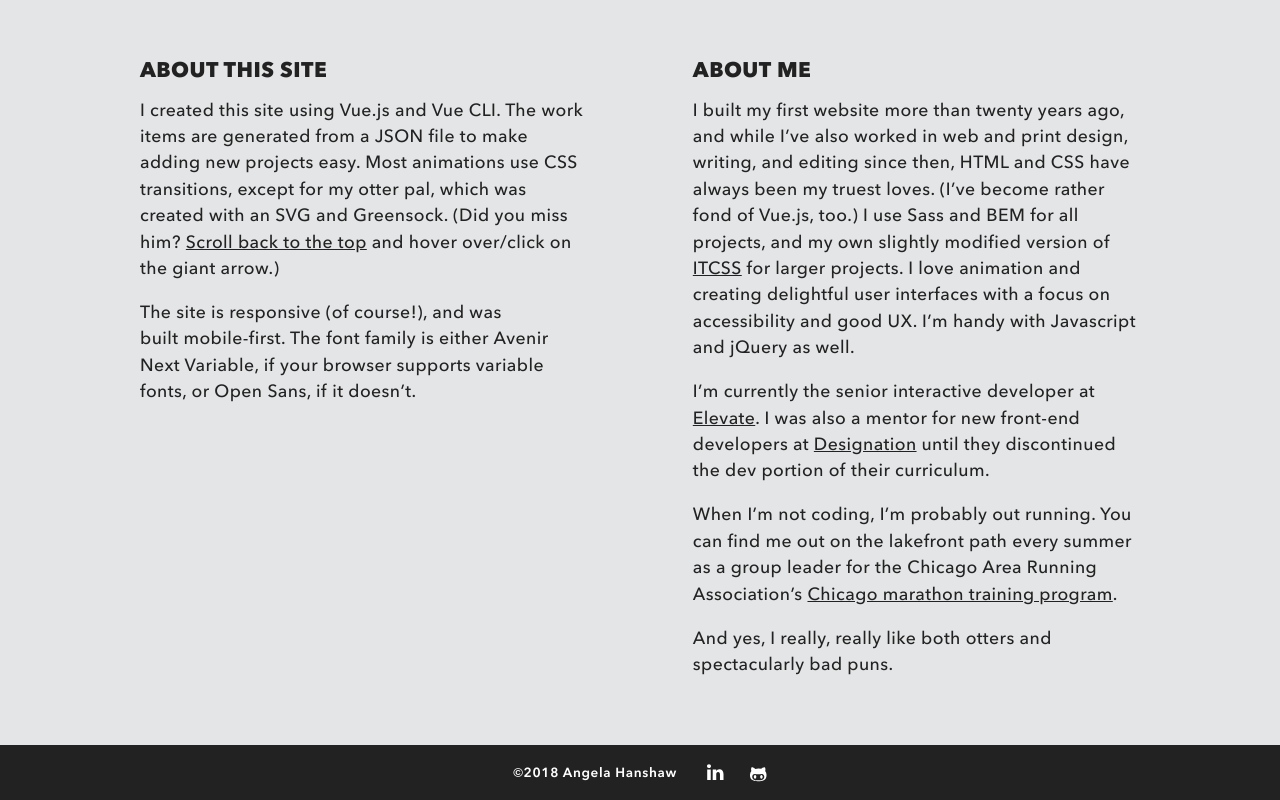
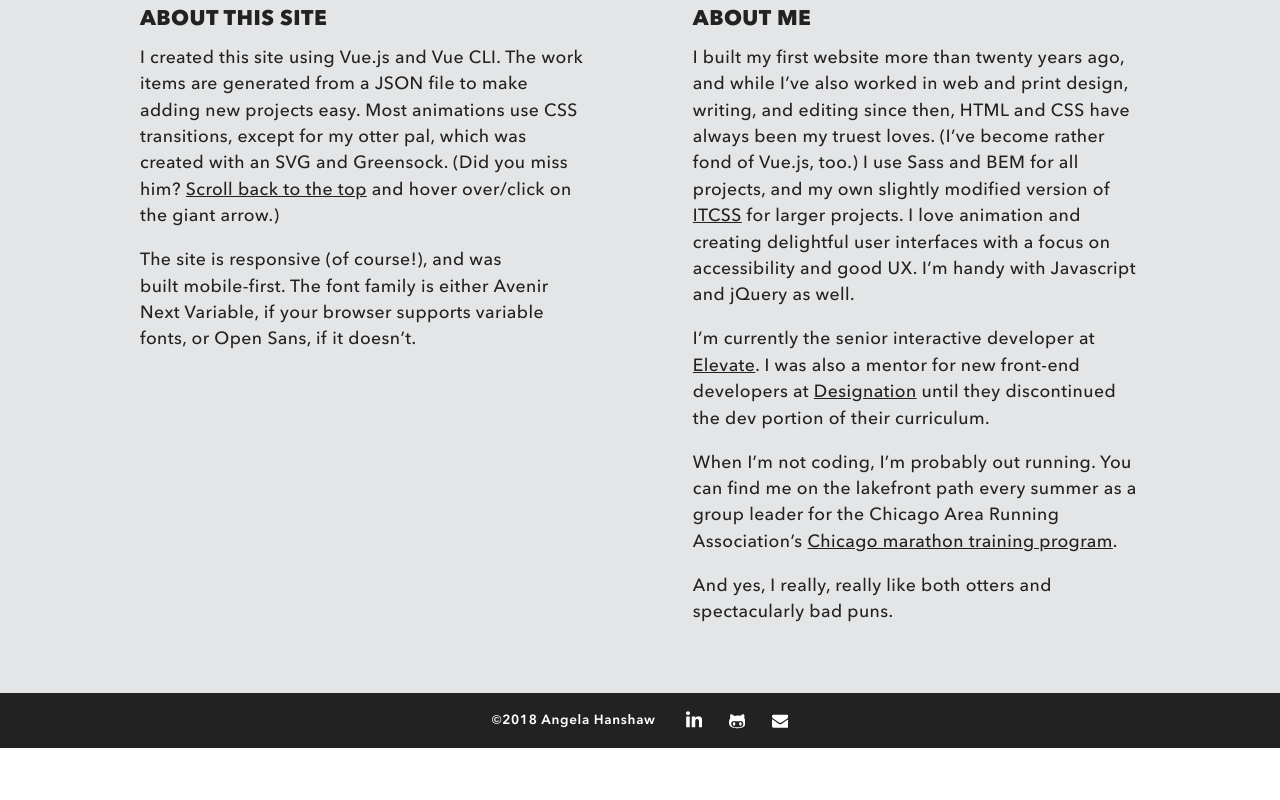
Before and after one commit to ahanshaw/portfolio2018, a Vue app: page / in a window 1280 px wide. Shown: the part 5427-6227 px from the top of the page. After the commit the page ends 6175 px from the top, so only its background shows below. Built offline with nearby package versions, Linux system fonts and the light colour scheme.

Commit message:
copy updates, add email link

```diff
--- a/src/components/About.vue
+++ b/src/components/About.vue
@@ -10,7 +10,7 @@
                 <h2>About Me</h2>
                 <p>I built my first website more than twenty years ago, and while I&#8217;ve also worked in web and print design, writing, and editing since then, HTML and CSS have always been my truest loves. (I&#8217;ve become rather fond of Vue.js, too.) I use Sass and BEM for all projects, and my own slightly modified version of <a target="_blank" rel="noopener noreferrer" href="https://www.xfive.co/blog/itcss-scalable-maintainable-css-architecture/">ITCSS</a> for larger projects. I love animation and creating delightful user interfaces with a focus on accessibility and good UX. I&#8217;m handy with Javascript and jQuery as&nbsp;well.</p>
                 <p>I&#8217;m currently the senior interactive developer at <a target="_blank" rel="noopener noreferrer" href="https://www.elevatedigitalcommerce.com">Elevate</a>. I was also a mentor for new front-end developers at <a target="_blank" rel="noopener noreferrer" href="http://designation.io/">Designation</a> until they discontinued the dev portion of their&nbsp;curriculum.</p>
-                <p>When I&#8217;m not coding, I&#8217;m probably out running. You can find me out on the lakefront path every summer as a group leader for the Chicago Area Running Association&#8217;s <a target="_blank" rel="noopener noreferrer" href="https://cararuns.org/cs/cara/summer-marathon-chicago-training">Chicago marathon training&nbsp;program</a>.</p>
+                <p>When I&#8217;m not coding, I&#8217;m probably out running. You can find me on the lakefront path every summer as a group leader for the Chicago Area Running Association&#8217;s <a target="_blank" rel="noopener noreferrer" href="https://cararuns.org/cs/cara/summer-marathon-chicago-training">Chicago marathon training&nbsp;program</a>.</p>
                 <p>And yes, I really, really like both otters and spectacularly bad&nbsp;puns.</p>
             </div>
         </div>
--- a/src/components/Foot.vue
+++ b/src/components/Foot.vue
@@ -7,6 +7,9 @@
             </a>
             <a target="_blank" rel="noopener noreferrer" href="https://github.com/ahanshaw/">
                 <svg id="github" class="github" data-name="Layer 1" xmlns="http://www.w3.org/2000/svg" viewBox="0 0 48.23 40.81"><title>Github</title><path d="M47.34,36.91C43.52,44.65,33,45.4,25.46,45.4S6.65,44.74,2.68,36.91A21.34,21.34,0,0,1,.89,27.32,17.21,17.21,0,0,1,4.83,15.84,15.93,15.93,0,0,1,4,10.92,14.2,14.2,0,0,1,5.52,4.6c4.58,0,7.51,2,11,4.72a39,39,0,0,1,9-1,35.11,35.11,0,0,1,8.12.92C37,6.54,40,4.6,44.47,4.6A14.07,14.07,0,0,1,46,10.92a15.4,15.4,0,0,1-.78,4.86,17.42,17.42,0,0,1,3.94,11.54A21.8,21.8,0,0,1,47.34,36.91ZM35.2,24.07a41.69,41.69,0,0,0-5.65.61A30.09,30.09,0,0,1,25,25a30,30,0,0,1-4.55-.32,41.35,41.35,0,0,0-5.65-.61c-4.73,0-7.42,3.92-7.42,8.35,0,8.87,8.11,10.23,15.19,10.23h4.86c7.07,0,15.19-1.36,15.19-10.23C42.62,28,39.92,24.07,35.2,24.07ZM15.72,38C13.12,38,12,34.53,12,32.42s1.11-5.57,3.71-5.57,3.71,3.45,3.71,5.57S18.33,38,15.72,38Zm18.56,0c-2.62,0-3.71-3.45-3.71-5.56s1.09-5.57,3.71-5.57S38,30.3,38,32.42,36.88,38,34.28,38Z" transform="translate(-0.89 -4.6)" style="fill:#fff"/></svg>
+            </a>
+            <a href="mailto:angela.hanshaw@gmail.com">
+                <svg id="mail" class="mail" data-name="Layer 1" xmlns="http://www.w3.org/2000/svg" viewBox="0 0 47.68 37.46"><title>mail</title><path d="M44.29,17.75C40.14,20.62,36,23.5,31.84,26.4,30.11,27.59,27.18,30,25,30H25c-2.15,0-5.08-2.45-6.81-3.64C14,23.5,9.86,20.62,5.74,17.75c-1.89-1.28-4.58-4.28-4.58-6.7,0-2.61,1.41-4.85,4.26-4.85H44.58a4.29,4.29,0,0,1,4.26,4.26C48.84,13.44,46.63,16.13,44.29,17.75Zm4.55,21.66a4.26,4.26,0,0,1-4.26,4.25H5.42a4.27,4.27,0,0,1-4.26-4.25V18.28A14.91,14.91,0,0,0,3.85,20.6c4.42,3,8.89,6,13.22,9.18,2.24,1.65,5,3.67,7.9,3.67H25c2.9,0,5.66-2,7.9-3.67,4.34-3.14,8.81-6.18,13.25-9.18a15.81,15.81,0,0,0,2.66-2.32Z" transform="translate(-1.16 -6.2)" style="fill:#fff"/></svg>
             </a>
     </p>
     </div>
@@ -62,7 +65,8 @@
             vertical-align: -.25em;
         }
 
-        .github {
+        .github,
+        .mail {
             vertical-align: -.4em;
         }
     }
--- a/src/data/work.json
+++ b/src/data/work.json
@@ -31,6 +31,6 @@
         "image1": "/images/hanesink.jpg",
         "role": "Front-End Developer",
         "date": "2016",
-        "description": "<p>I partnered with three other front-end developers as well as an off-site team of back-end developers to help create this customizable apparel site. The bulk of my work involved writing CSS and adding the related classes to the back-end code, tweaking the code when necessary (for example, to add conditional logic). This project also inspired a <a target=\"_blank\" rel=\"noopener noreferrer\" href=\"https://elevatedigitalcommerce.com/blog/from-comp-to-code-the-journey-of-a-button\">blog post</a>, written before we knew how much access we would have to the back-end&nbsp;templates.</p>"
+        "description": "<p>I partnered with three other front-end developers as well as an off-site team of back-end developers to help create this customizable apparel site. The bulk of my work involved writing CSS and adding the related classes to the back-end code, tweaking the code when necessary (for example, to add conditional logic). The project inspired this <a target=\"_blank\" rel=\"noopener noreferrer\" href=\"https://elevatedigitalcommerce.com/blog/from-comp-to-code-the-journey-of-a-button\">blog&nbsp;post</a>.</p>"
     }
 ]
```
